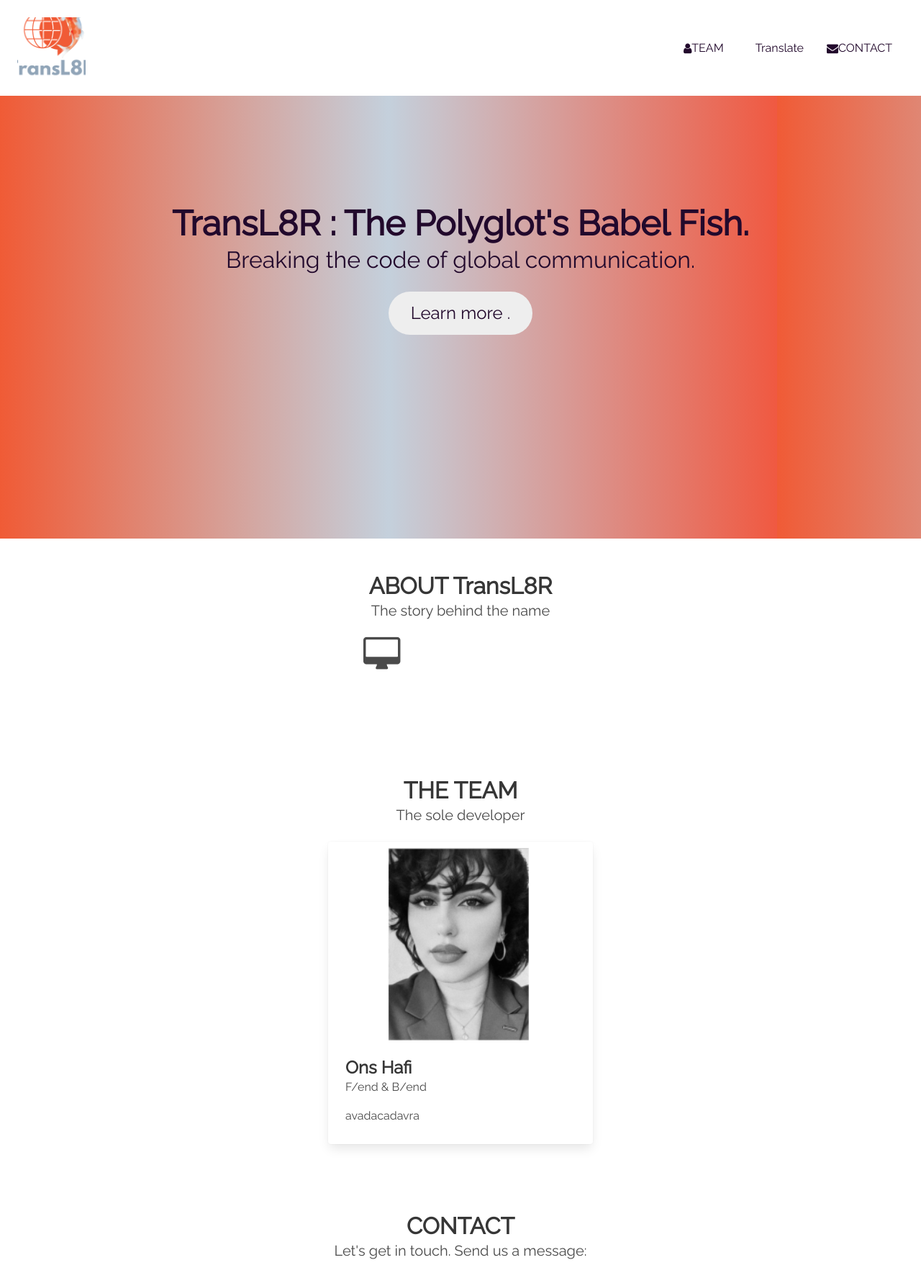
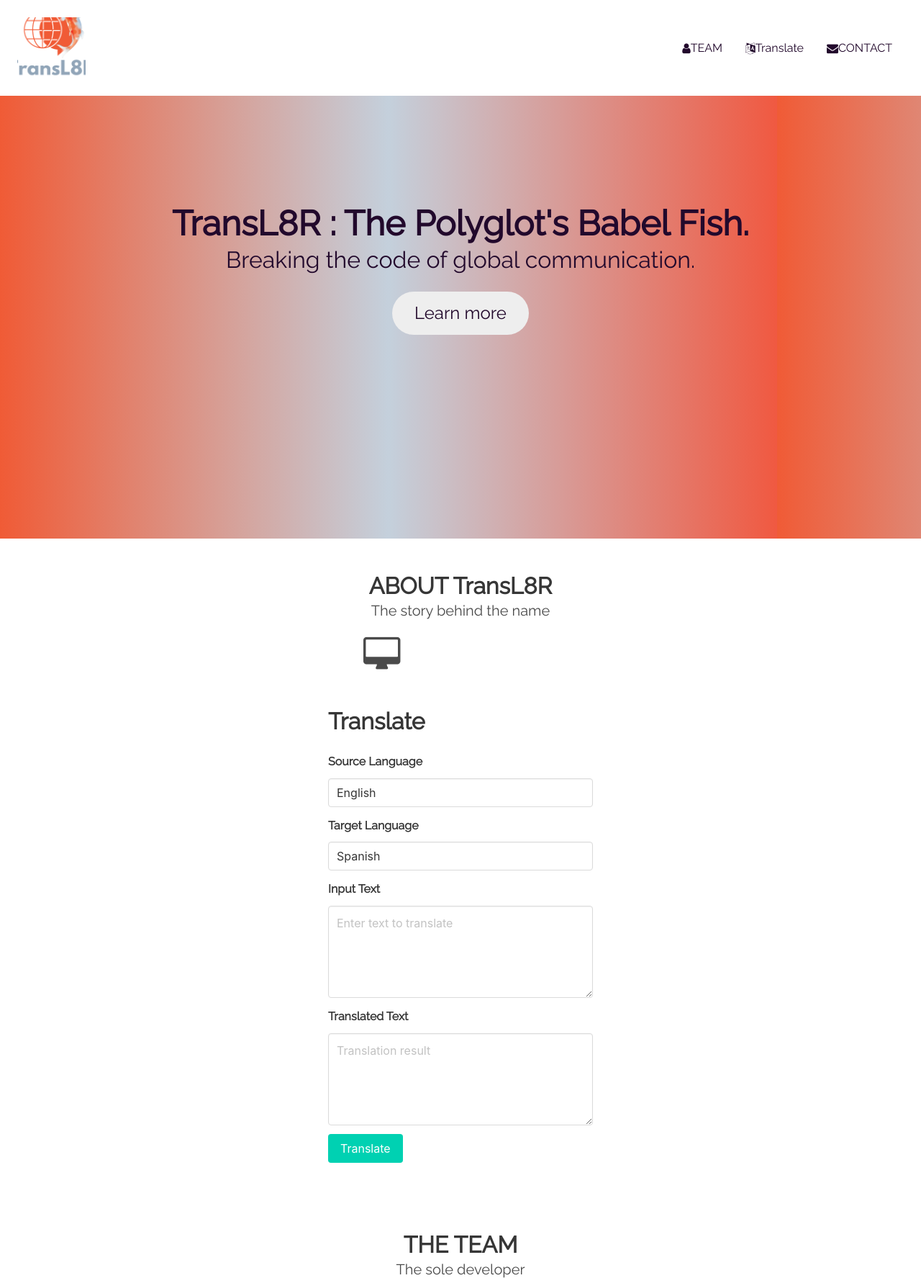
Before and after one commit to onyxvail/TransL8R--Portfolio-Project, a Django app: page / in a window 1280 px wide. Shown: the top 1775 px of the page at 72% size. Run offline with Django 4.2, Linux system fonts and the light colour scheme.

Commit message:
Translate part is done

```diff
--- a/transl8r_project/translator/templates/home.html
+++ b/transl8r_project/translator/templates/home.html
@@ -70,7 +70,7 @@
   <div id="myNavbar" class="navbar-menu">
     <div class="navbar-end  has-shadow" >
       <a href="#team" class="navbar-item" style="color: #22092C;"><i class="fa fa-user"></i> TEAM</a>
-      <a href="#work" class="navbar-item" style="color: #22092C;"><i class=" fa-language" style="color: #22092C;"></i></i> Translate</a>
+      <a href="#translate" class="navbar-item" style="color: #22092C;"><i class="fa fa-language" style="color: #22092C;"></i> Translate</a>
       <a href="#contact" class="navbar-item" style="color: #22092C;"><i class="fa fa-envelope"></i> CONTACT</a>
     </div>
   </div>
@@ -96,12 +96,12 @@
       <h2 class="subtitle is-3 is-size-5-mobile" style="color: #22092C;">
         Breaking the code of global communication.
       </h2>
-      <a href="#about" class="button  is-hovered is-light is-rounded is-large" style="color: #22092C;">Learn more .</a>
+      <a href="#about" class="button is-hovered is-light is-rounded is-large" style="color: #22092C;">Learn more</a>
     </div>
   </div>
 </header>
 <!-- About Section -->
-<section class="section">
+<section class="section" id="about">
   <div class="container">
     <h3 class="title is-3 has-text-centered">ABOUT TransL8R</h3>
     <p class="subtitle is-5 has-text-centered">The story behind the name</p>
@@ -112,6 +112,90 @@
     </div>
   </div>
 </section>
+<!-- Translate Section -->
+<section class="#translate" id="translate">
+  <div class="container">
+    <div class="columns is-centered is-vcentered">
+      <div class="column is-4">
+        <h1 class="title">Translate</h1>
+
+        <form id="translationForm">
+          <div class="field">
+            <label class="label">Source Language</label>
+            <select class="input" id="sourceLanguage">
+              <option value="en">English</option>
+              <option value="es">Spanish</option>
+              <option value="fr">French</option>
+            </select>
+          </div>
+
+          <div class="field">
+            <label class="label">Target Language</label>
+            <select class="input" id="targetLanguage">
+              <option value="es">Spanish</option>
+              <option value="fr">French</option>
+              <option value="en">English</option>
+            </select>
+          </div>
+
+          <div class="field">
+            <label class="label">Input Text</label>
+            <textarea class="textarea" id="inputText" placeholder="Enter text to translate"></textarea>
+          </div>
+
+          <div class="field">
+            <label class="label">Translated Text</label>
+            <textarea class="textarea" id="translatedText" placeholder="Translation result"></textarea>
+          </div>
+
+          <button class="button is-primary" type="submit">Translate</button>
+        </form>
+      </div>
+    </div>
+  </div>
+</section>
+
+<script>
+  const translationForm = document.getElementById('translationForm');
+  const sourceLanguage = document.getElementById('sourceLanguage');
+  const targetLanguage = document.getElementById('targetLanguage');
+  const inputText = document.getElementById('inputText');
+  const translatedText = document.getElementById('translatedText');
+
+  translationForm.addEventListener('submit', (event) => {
+    event.preventDefault();
+
+    const inputTextValue = inputText.value.trim();
+    if (!inputTextValue) return;
+
+    const translationAPIURL = `https://translation.googleapis.com/language/translate/v2?key=YOUR_API_KEY`; // I need API key
+
+    const requestOptions = {
+      method: 'POST',
+      headers: {
+        'Content-Type': 'application/json'
+      },
+      body: JSON.stringify({
+        q: inputTextValue,
+        source: sourceLanguage.value,
+        target: targetLanguage.value,
+        format: 'text'
+      })
+    };
+
+    fetch(translationAPIURL, requestOptions)
+      .then(response => response.json())
+      .then(data => {
+        const translatedTextValue = data.data.translations[0].translatedText;
+        translatedText.value = translatedTextValue;
+      })
+      .catch(error => {
+        console.error('Translation error:', error);
+      });
+  });
+</script>
+
+
 <!-- Team Section -->
 <section class="section" id="team">
   <div class="container">
```
